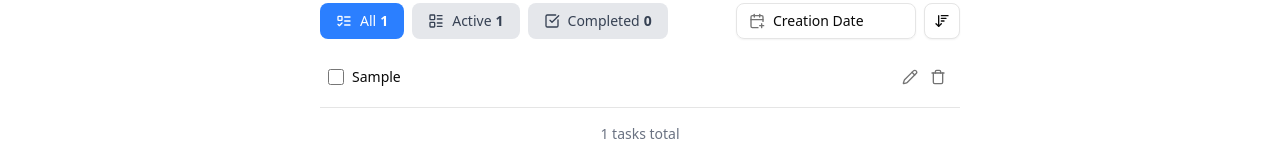
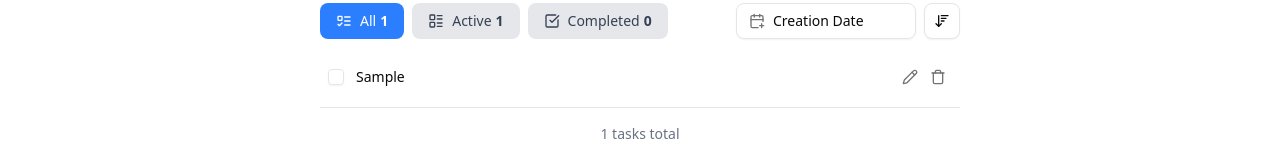
Before and after one commit to shynnobi/vpf-todo-app, a React (Vite) app: page /todos in a window 1280 px wide. Both pictures are taken after typing "Sample" into the empty fields and a click on the button "Add". Shown: the part 291-444 px from the top of the page. Built offline with nearby package versions, Linux system fonts and the light colour scheme.

Commit message:
feat: replace native checkbox with shadcn Checkbox component
- Integrate shadcn/ui Checkbox component for better visual quality

- Update test selectors to use button[role="checkbox"]

- Fix assertions to check data-state attribute instead of checked property

```diff
--- a/src/components/TodoItem.tsx
+++ b/src/components/TodoItem.tsx
@@ -4,6 +4,7 @@ import { EditTodoForm } from './EditTodoForm';
 
 import { Badge } from '@/components/ui/badge';
 import { Button } from '@/components/ui/button';
+import { Checkbox } from '@/components/ui/checkbox';
 import { PriorityLevel, Todo, TodoItemProps } from '@/types/todoTypes';
 import { formatDate } from '@/utils/dateUtils';
 
@@ -75,21 +76,21 @@ export function TodoItem({
 					aria-labelledby={`todo-title-${todo.id}`}
 					role="listitem"
 					data-testid={`todo-item-${todo.id}`}
-					onClick={handleEdit}
 				>
-					<div className="flex items-center gap-2 w-full px-2">
-						<input
-							type="checkbox"
+					<div className="flex items-center gap-3 w-full px-2">
+						<Checkbox
+							id={`checkbox-${todo.id}`}
 							checked={todo.completed}
-							onChange={e => {
-								e.stopPropagation();
-								handleToggle();
+							onCheckedChange={checked => {
+								if (typeof checked === 'boolean') {
+									handleToggle();
+								}
 							}}
-							className="h-4 w-4 text-primary border-gray-300 rounded focus:ring-2 focus:ring-primary cursor-pointer"
 							aria-labelledby={`todo-title-${todo.id}`}
 							onClick={e => e.stopPropagation()}
+							className="cursor-pointer"
 						/>
-						<div className="flex-1 flex flex-col text-sm py-1 cursor-default">
+						<div className="flex-1 flex flex-col text-sm py-1 cursor-pointer" onClick={handleEdit}>
 							<div className="flex items-center gap-2 flex-wrap">
 								<span
 									id={`todo-title-${todo.id}`}
```
Also changed, not shown: 1 other file (tests, documents, lock files or other folders).
